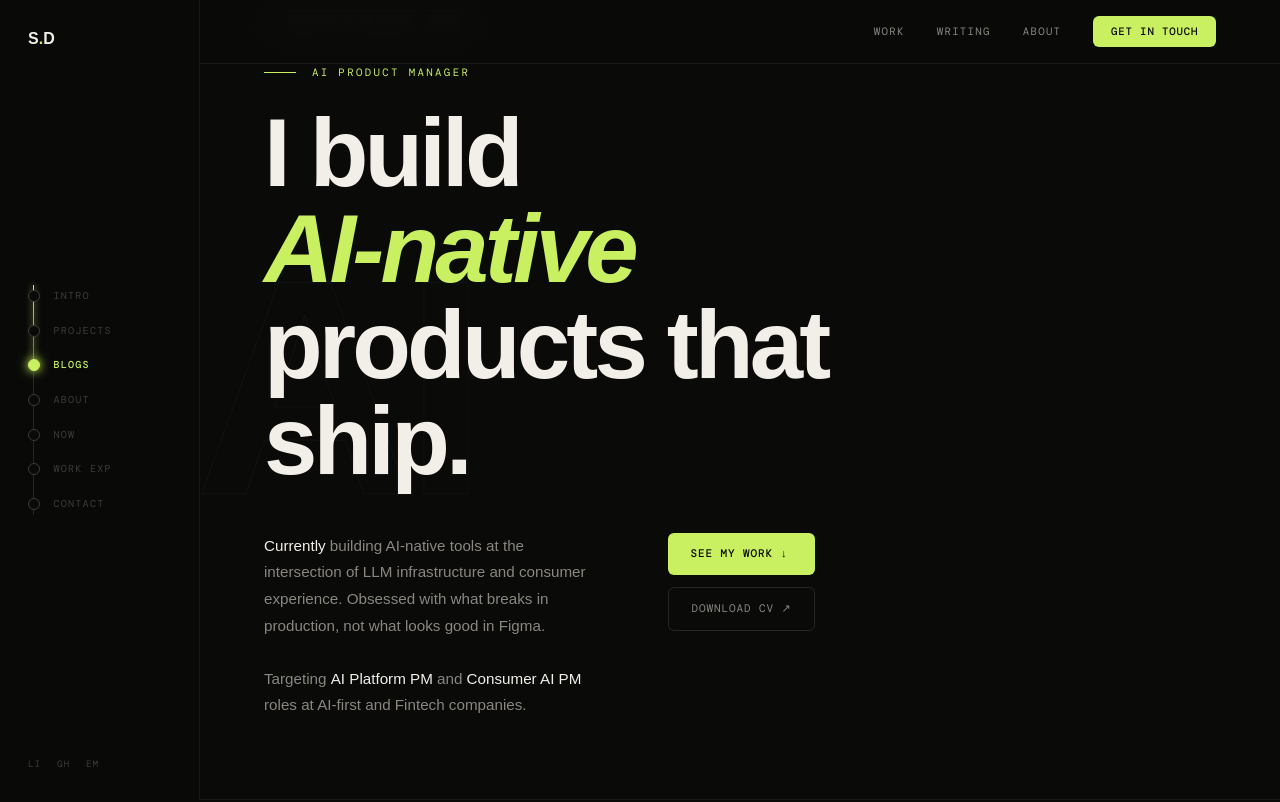
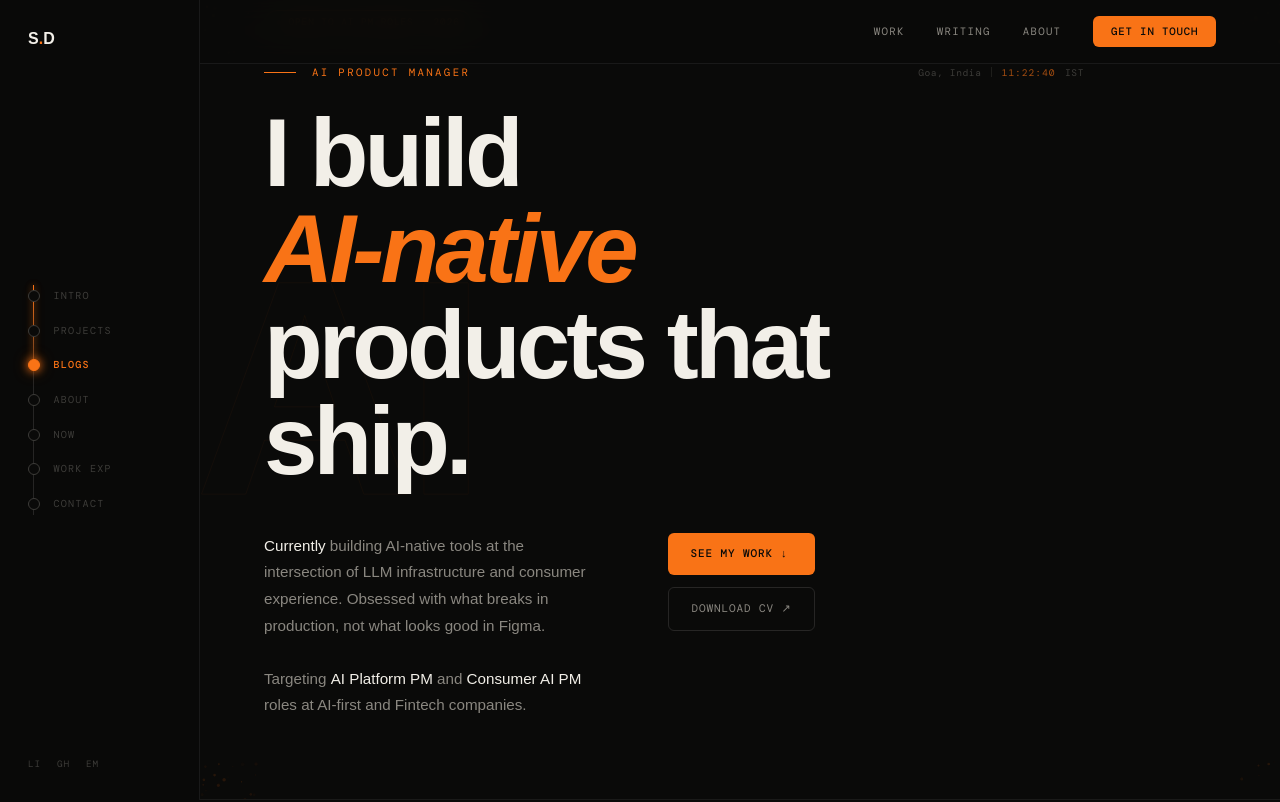
Before and after one commit to shubhdas0208/portfolio-website, a Next.js app: page / in a window 1280 px wide. Shown: the top 802 px of the page. Built offline with nearby package versions, Linux system fonts and the light colour scheme; a web font is replaced by a local one.

Commit message:
hero redesign: hex mesh, parallax name, float nav, white palette

```diff
--- a/app/components/Hero.tsx
+++ b/app/components/Hero.tsx
@@ -6,8 +6,12 @@ const WORDS = ['AI-native', 'systems-first', 'evidence-backed', 'outcome-tied']
 
 export default function Hero() {
   const [text, setText] = useState('AI-native')
+  const [clock, setClock] = useState('')
+  const canvasRef = useRef<HTMLCanvasElement>(null)
   const stateRef = useRef({ wi: 0, ci: 9, del: false })
+  const rafRef = useRef<number>(0)
 
+  // Typewriter
   useEffect(() => {
     let timer: ReturnType<typeof setTimeout>
     function tick() {
@@ -28,6 +32,97 @@ export default function Hero() {
     return () => clearTimeout(timer)
   }, [])
 
+  // Live clock — IST
+  useEffect(() => {
+    function tick() {
+      const t = new Date().toLocaleTimeString('en-IN', {
+        hour: '2-digit', minute: '2-digit', second: '2-digit',
+        hour12: false, timeZone: 'Asia/Kolkata',
+      })
+      setClock(t)
+    }
+    tick()
+    const id = setInterval(tick, 1000)
+    return () => clearInterval(id)
+  }, [])
+
+  // Drifting particles
+  useEffect(() => {
+    const prefersReduced = window.matchMedia('(prefers-reduced-motion: reduce)').matches
+    if (prefersReduced) return
+
+    const canvas = canvasRef.current
+    if (!canvas) return
+    const ctx = canvas.getContext('2d')
+    if (!ctx) return
+
+    type Particle = {
+      x: number; y: number; vx: number; vy: number
+      r: number; alpha: number; alphaDir: number
+    }
+
+    let W = 0, H = 0
+    const COUNT = 55
+    const particles: Particle[] = []
+
+    function resize() {
+      const parent = canvas!.parentElement
+      if (!parent) return
+      W = parent.offsetWidth
+      H = parent.offsetHeight
+      canvas!.width = W
+      canvas!.height = H
+    }
+
+    function spawn(p: Particle) {
+      p.x = Math.random() * W
+      p.y = Math.random() * H
+      p.vx = (Math.random() - 0.5) * 0.28
+      p.vy = (Math.random() - 0.5) * 0.28
+      p.r = Math.random() * 1.6 + 0.5
+      p.alpha = Math.random() * 0.12 + 0.03
+      p.alphaDir = Math.random() > 0.5 ? 1 : -1
+    }
+
+    for (let i = 0; i < COUNT; i++) {
+      const p = {} as Particle
+      spawn(p)
+      particles.push(p)
+    }
+
+    function draw() {
+      ctx!.clearRect(0, 0, W, H)
+      for (const p of particles) {
+        p.x += p.vx
+        p.y += p.vy
+        p.alpha += p.alphaDir * 0.0008
+        if (p.alpha > 0.15 || p.alpha < 0.02) p.alphaDir *= -1
+
+        if (p.x < -10) p.x = W + 10
+        if (p.x > W + 10) p.x = -10
+        if (p.y < -10) p.y = H + 10
+        if (p.y > H + 10) p.y = -10
+
+        ctx!.beginPath()
+        ctx!.arc(p.x, p.y, p.r, 0, Math.PI * 2)
+        ctx!.fillStyle = `rgba(249,115,22,${p.alpha})`
+        ctx!.fill()
+      }
+      rafRef.current = requestAnimationFrame(draw)
+    }
+
+    resize()
+    draw()
+
+    const ro = new ResizeObserver(resize)
+    ro.observe(canvas.parentElement!)
+
+    return () => {
+      cancelAnimationFrame(rafRef.current)
+      ro.disconnect()
+    }
+  }, [])
+
   return (
     <section id="hero" style={{
       minHeight: '100vh', display: 'flex', flexDirection: 'column',
@@ -35,14 +130,30 @@ export default function Hero() {
       position: 'relative', overflow: 'hidden',
       borderBottom: '1px solid var(--border)', paddingTop: 0,
     }}>
+
+      {/* Particle canvas */}
+      <canvas
+        ref={canvasRef}
+        aria-hidden
+        style={{
+          position: 'absolute', inset: 0,
+          width: '100%', height: '100%',
+          pointerEvents: 'none', zIndex: 0,
+        }}
+      />
+
       {/* Decorative background text */}
       <div aria-hidden style={{
         position: 'absolute', top: '50%', left: '-0.02em', transform: 'translateY(-54%)',
         fontFamily: 'var(--font-d)', fontSize: 'clamp(12rem,24vw,22rem)',
         fontWeight: 700, color: 'transparent',
-        WebkitTextStroke: '1px rgba(242,239,232,0.03)',
-        lineHeight: 1, pointerEvents: 'none', userSelect: 'none', letterSpacing: '-0.04em',
+        WebkitTextStroke: '1px rgba(249,115,22,0.04)',
+        lineHeight: 1, pointerEvents: 'none', userSelect: 'none',
+        letterSpacing: '-0.04em', zIndex: 0,
       }}>AI</div>
+
+      {/* All content above canvas */}
+      <div style={{ position: 'relative', zIndex: 1 }}>
 
         {/* Status pill */}
         <div style={{
@@ -56,14 +167,35 @@ export default function Hero() {
           <style>{`@keyframes pdot{0%,100%{opacity:1;transform:scale(1)}50%{opacity:0.35;transform:scale(0.7)}}`}</style>
         </div>
 
-      {/* Eyebrow */}
+        {/* Eyebrow + clock */}
+        <div style={{
+          display: 'flex', alignItems: 'center', justifyContent: 'space-between',
+          marginBottom: '1.5rem', maxWidth: 820,
+        }}>
           <div style={{
             fontFamily: 'var(--font-m)', fontSize: '0.67rem', letterSpacing: '0.22em',
             textTransform: 'uppercase', color: 'var(--accent)',
-        marginBottom: '1.5rem', display: 'flex', alignItems: 'center', gap: '1rem',
+            display: 'flex', alignItems: 'center', gap: '1rem',
           }}>
             <span style={{ display: 'block', width: '2rem', height: 1, background: 'var(--accent)' }} />
             AI Product Manager
+          </div>
+          <div style={{ display: 'flex', alignItems: 'center', gap: '0.6rem' }}>
+            <span style={{
+              fontFamily: 'var(--font-m)', fontSize: '0.6rem',
+              letterSpacing: '0.06em', color: 'var(--fg-dimmer)',
+            }}>
+              Goa, India
+            </span>
+            <span style={{ width: 1, height: 10, background: 'var(--fg-dimmer)', opacity: 0.4 }} />
+            <span className="live-clock">{clock}</span>
+            <span style={{
+              fontFamily: 'var(--font-m)', fontSize: '0.6rem',
+              letterSpacing: '0.06em', color: 'var(--fg-dimmer)',
+            }}>
+              IST
+            </span>
+          </div>
         </div>
 
         {/* Headline */}
@@ -94,7 +226,7 @@ export default function Hero() {
               display: 'inline-flex', alignItems: 'center', gap: '0.45rem',
               fontFamily: 'var(--font-m)', fontSize: '0.69rem', fontWeight: 500,
               letterSpacing: '0.08em', textTransform: 'uppercase',
-            color: 'var(--bg)', background: 'var(--accent)',
+              color: '#0a0a09', background: 'var(--accent)',
               padding: '0.78rem 1.4rem', borderRadius: 'var(--r)',
             }}>See my work ↓</a>
             <a href="/resume.pdf" style={{
@@ -106,6 +238,8 @@ export default function Hero() {
             }}>Download CV ↗</a>
           </div>
         </div>
+
+      </div>
     </section>
   )
 }
--- a/app/components/SideNav.tsx
+++ b/app/components/SideNav.tsx
@@ -54,12 +54,12 @@ export default function SideNav() {
       <nav style={{ display: 'flex', flexDirection: 'column', alignItems: 'flex-start', position: 'relative' }}>
         {/* Background line */}
         <div style={{ position: 'absolute', left: 5, top: 6, bottom: 6, width: 1, background: 'var(--border-2)', zIndex: 0 }} />
-        {/* Accent fill line */}
+        {/* Accent fill line — orange rgba values */}
         <div style={{
           position: 'absolute', left: 5, top: 6, width: 1,
           height: `${fillPct}%`,
-          background: 'linear-gradient(to bottom, var(--accent), rgba(200,240,96,0.3))',
-          boxShadow: '0 0 6px var(--accent), 0 0 12px rgba(200,240,96,0.3)',
+          background: 'linear-gradient(to bottom, var(--accent), rgba(249,115,22,0.3))',
+          boxShadow: '0 0 6px var(--accent), 0 0 12px rgba(249,115,22,0.3)',
           zIndex: 1,
           transition: 'height 0.4s ease',
         }} />
@@ -79,7 +79,7 @@ export default function SideNav() {
                 width: 12, height: 12, borderRadius: '50%', flexShrink: 0,
                 border: `1px solid ${isActive ? 'var(--accent)' : 'var(--fg-dimmer)'}`,
                 background: isActive ? 'var(--accent)' : 'var(--bg)',
-                boxShadow: isActive ? '0 0 8px var(--accent), 0 0 16px rgba(200,240,96,0.4)' : 'none',
+                boxShadow: isActive ? '0 0 8px var(--accent), 0 0 16px rgba(249,115,22,0.4)' : 'none',
                 transition: 'all 0.25s',
                 position: 'relative', zIndex: 2,
               }} />
--- a/app/components/TopBar.tsx
+++ b/app/components/TopBar.tsx
@@ -25,7 +25,7 @@ export default function TopBar() {
       <a href="mailto:shubhsankalp@gmail.com" style={{
         fontFamily: 'var(--font-m)', fontSize: '0.67rem', fontWeight: 500,
         letterSpacing: '0.08em', textTransform: 'uppercase',
-        color: 'var(--bg)', background: 'var(--accent)',
+        color: '#0a0a09', background: 'var(--accent)',
         padding: '0.44rem 1.1rem', borderRadius: 'var(--r)',
       }}>
         Get in touch
--- a/app/globals.css
+++ b/app/globals.css
@@ -9,9 +9,9 @@
   --fg:        #f2efe8;
   --fg-dim:    #8a8780;
   --fg-dimmer: #3d3c39;
-  --accent:    #c8f060;
-  --accent-dim:rgba(200,240,96,0.09);
-  --accent-b:  rgba(200,240,96,0.25);
+  --accent:    #f97316;
+  --accent-dim:rgba(249,115,22,0.09);
+  --accent-b:  rgba(249,115,22,0.25);
   --border:    rgba(242,239,232,0.07);
   --border-2:  rgba(242,239,232,0.12);
   --font-d:    'Clash Display', sans-serif;
@@ -85,6 +85,46 @@ section { padding: 5rem 4rem; border-bottom: 1px solid var(--border); padding-to
 }
 .glow-card:hover::before { opacity: 1; }
 
+/* Live clock */
+.live-clock {
+  font-family: var(--font-m);
+  font-size: 0.6rem;
+  letter-spacing: 0.1em;
+  color: var(--accent);
+  opacity: 0.65;
+}
+
+/* Marquee — footer scroll text */
+.marquee-track {
+  overflow: hidden;
+  white-space: nowrap;
+  border-top: 1px solid var(--border);
+  padding: 2.25rem 0;
+}
+.marquee-inner {
+  display: inline-block;
+  animation: marquee 22s linear infinite;
+}
+.marquee-track:hover .marquee-inner {
+  animation-play-state: paused;
+}
+.marquee-inner span {
+  font-family: var(--font-d);
+  font-size: clamp(2.2rem, 5vw, 4.5rem);
+  font-weight: 700;
+  letter-spacing: -0.03em;
+  color: rgba(242,239,232,0.06);
+  margin-right: 2.5rem;
+}
+@keyframes marquee {
+  from { transform: translateX(0); }
+  to   { transform: translateX(-50%); }
+}
+@media (prefers-reduced-motion: reduce) {
+  .marquee-inner { animation: none; }
+  .fu { opacity: 1; transform: none; transition: none; }
+}
+
 @media (max-width: 900px) {
   section { padding: 4rem 1.5rem; padding-top: calc(var(--nav-h) + 3rem); }
 }
```
Also changed, not shown: app/components/Experience.tsx (+45 -8 lines). Lines whose indentation alone changed are shown as unchanged.
